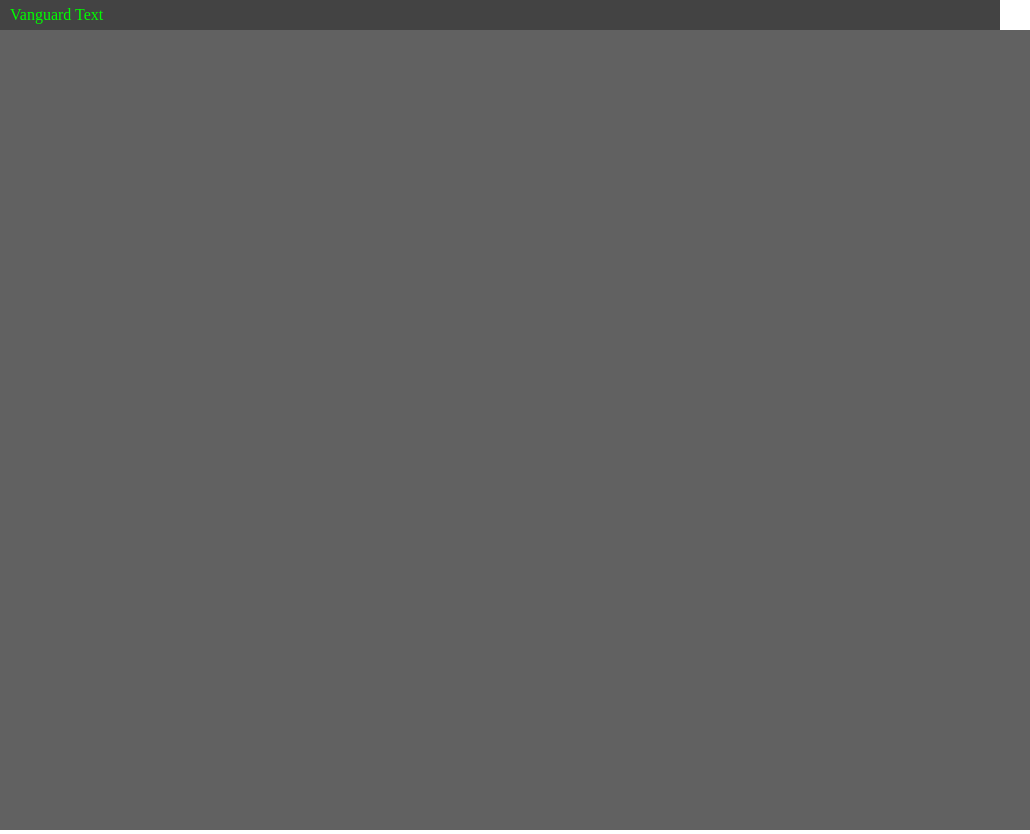
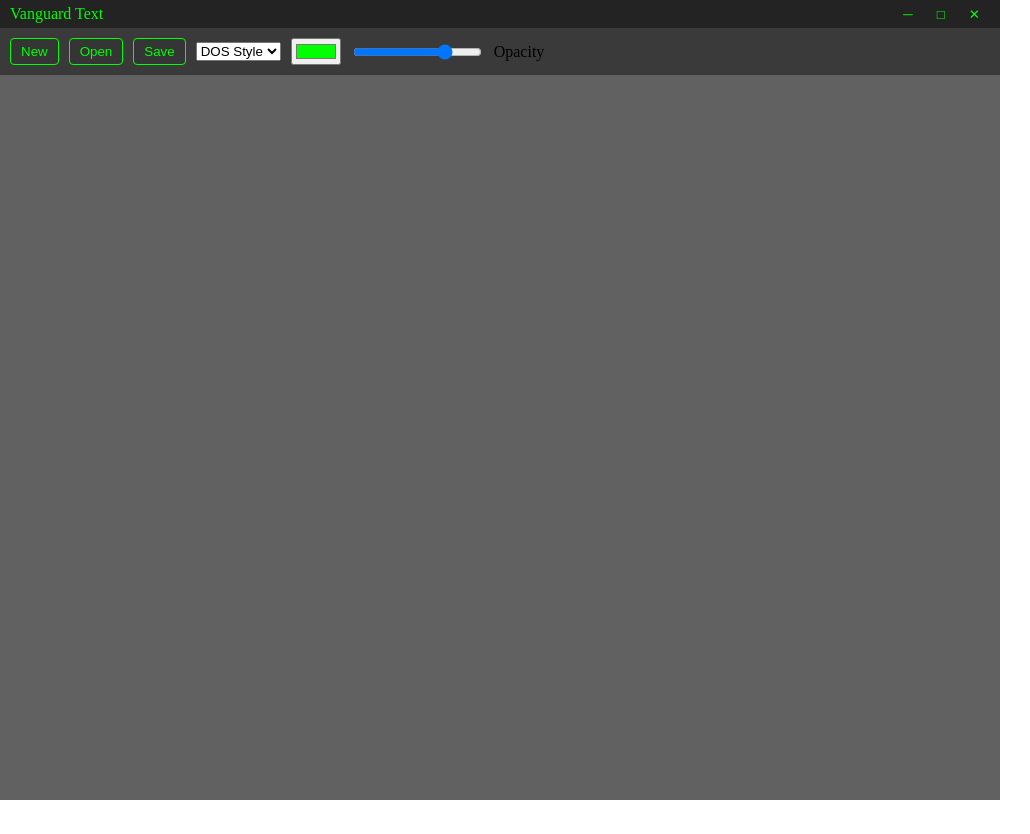
Before and after one commit to JWDoty/Vanguard-Text, an Electron app: page src/index.html in a window 1000 px wide. Shown: the whole page, 1030 px wide, since content can reach past the window. After the commit the page ends 800 px from the top, so only its background shows below. Drawn offline with Linux system fonts and the light colour scheme; no server answers.

Commit message:
Update Vanguard Text v1.0.0 with working installer and final fixes

```diff
--- /dev/null
+++ b/app-update.yml
@@ -0,0 +1,4 @@
+provider: github
+owner: JWDoty
+repo: Vanguard-Text
+updaterCacheDirName: vanguard-text-updater
--- a/src/index.html
+++ b/src/index.html
@@ -1,16 +1,36 @@
 <!DOCTYPE html>
-<html>
+<html lang="en">
 <head>
   <meta charset="UTF-8">
+  <meta name="viewport" content="width=device-width, initial-scale=1.0">
   <title>Vanguard Text</title>
   <link rel="stylesheet" href="style.css">
 </head>
 <body>
-  <div class="title-bar">
-    <span>Vanguard Text</span>
-    <span id="version"></span>
+  <div class="notepad-container">
+    <div class="title-bar">
+      <span>Vanguard Text</span>
+      <span id="version"></span>
+      <div class="window-controls">
+        <button id="minimize-btn">─</button>
+        <button id="maximize-btn">□</button>
+        <button id="close-btn">✕</button>
+      </div>
+    </div>
+    <div class="toolbar">
+      <button id="new-btn">New</button>
+      <button id="open-btn">Open</button>
+      <button id="save-btn">Save</button>
+      <select id="font-select">
+        <option value="'Courier New', monospace">DOS Style</option>
+        <option value="Arial, sans-serif">Arial</option>
+      </select>
+      <input type="color" id="font-color" value="#00ff00">
+      <input type="range" id="opacity-slider" min="10" max="90" value="70">
+      <span>Opacity</span>
+    </div>
+    <textarea id="editor" spellcheck="false"></textarea>
   </div>
-  <textarea id="editor"></textarea>
   <script src="renderer.js"></script>
 </body>
 </html>
--- a/src/preload.js
+++ b/src/preload.js
@@ -1,8 +1,12 @@
 const { contextBridge, ipcRenderer } = require('electron');
 
 contextBridge.exposeInMainWorld('electronAPI', {
+  saveFile: (content) => ipcRenderer.invoke('save-file', content),
+  openFile: () => ipcRenderer.invoke('open-file'),
+  windowControl: (action) => ipcRenderer.invoke('window-control', action),
   onUpdateAvailable: (callback) => ipcRenderer.on('update_available', callback),
   onUpdateDownloaded: (callback) => ipcRenderer.on('update_downloaded', callback),
+  onUpdateError: (callback) => ipcRenderer.on('update_error', callback),
   restartApp: () => ipcRenderer.send('restart_app'),
   getVersion: () => ipcRenderer.invoke('app_version')
 });
--- a/src/renderer.js
+++ b/src/renderer.js
@@ -1,17 +1,71 @@
 document.addEventListener('DOMContentLoaded', () => {
+  const editor = document.getElementById('editor');
+  const fontSelect = document.getElementById('font-select');
+  const fontColor = document.getElementById('font-color');
+  const opacitySlider = document.getElementById('opacity-slider');
+  const newBtn = document.getElementById('new-btn');
+  const openBtn = document.getElementById('open-btn');
+  const saveBtn = document.getElementById('save-btn');
+  const minimizeBtn = document.getElementById('minimize-btn');
+  const maximizeBtn = document.getElementById('maximize-btn');
+  const closeBtn = document.getElementById('close-btn');
+  const versionSpan = document.getElementById('version');
+  const notepadContainer = document.querySelector('.notepad-container');
+
+  // Set defaults
+  editor.style.fontFamily = "'Courier New', monospace";
+  editor.style.color = "#00ff00";
+  notepadContainer.style.backgroundColor = `rgba(30, 30, 30, ${opacitySlider.value / 100})`;
+
   // Version display
   window.electronAPI.getVersion().then((data) => {
-    document.getElementById('version').textContent = `v${data.version}`;
+    versionSpan.textContent = `v${data.version}`;
   });
 
-  // Update handlers
+  // Window controls
+  minimizeBtn.addEventListener('click', () => window.electronAPI.windowControl('minimize'));
+  maximizeBtn.addEventListener('click', () => window.electronAPI.windowControl('maximize'));
+  closeBtn.addEventListener('click', () => window.electronAPI.windowControl('close'));
+
+  // File operations
+  newBtn.addEventListener('click', () => {
+    editor.value = '';
+    editor.focus();
+  });
+  openBtn.addEventListener('click', async () => {
+    const content = await window.electronAPI.openFile();
+    if (content) editor.value = content;
+  });
+  saveBtn.addEventListener('click', async () => {
+    await window.electronAPI.saveFile(editor.value);
+  });
+
+  // Customization
+  fontSelect.addEventListener('change', () => {
+    editor.style.fontFamily = fontSelect.value;
+  });
+  fontColor.addEventListener('input', () => {
+    editor.style.color = fontColor.value;
+  });
+  opacitySlider.addEventListener('input', () => {
+    notepadContainer.style.backgroundColor = `rgba(30, 30, 30, ${opacitySlider.value / 100})`;
+  });
+
+  // Update handlers (commented out since auto-updates are disabled)
+  /*
   window.electronAPI.onUpdateAvailable(() => {
     console.log('Update available - downloading...');
   });
 
   window.electronAPI.onUpdateDownloaded(() => {
-    if(confirm('Update downloaded. Restart now to install?')) {
+    if (confirm('Update downloaded. Restart now to install?')) {
       window.electronAPI.restartApp();
     }
   });
+
+  window.electronAPI.onUpdateError((event, error) => {
+    console.error('Update error:', error);
+    alert(`Update failed: ${error}`);
+  });
+  */
 });
--- a/src/style.css
+++ b/src/style.css
@@ -1,26 +1,65 @@
 body {
   margin: 0;
+  padding: 0;
   background: transparent;
 }
 
+.notepad-container {
+  width: 100%;
+  height: 100vh;
+  background-color: rgba(30, 30, 30, 0.7);
+  backdrop-filter: blur(5px);
+  display: flex;
+  flex-direction: column;
+}
+
 .title-bar {
-  -webkit-app-region: drag;
-  height: 30px;
-  background: rgba(20, 20, 20, 0.8);
+  padding: 5px 10px;
+  background-color: rgba(20, 20, 20, 0.8);
   color: #00ff00;
   display: flex;
   justify-content: space-between;
+  align-items: center;
+  -webkit-app-region: drag;
+}
+
+.window-controls button {
   padding: 0 10px;
+  background: none;
+  border: none;
+  color: #00ff00;
+  cursor: pointer;
+  -webkit-app-region: no-drag;
+}
+
+.toolbar {
+  padding: 10px;
+  background-color: rgba(20, 20, 20, 0.5);
+  display: flex;
+  gap: 10px;
   align-items: center;
 }
 
+.toolbar button {
+  padding: 5px 10px;
+  background-color: rgba(50, 50, 50, 0.7);
+  color: #00ff00;
+  border: 1px solid #00ff00;
+  border-radius: 4px;
+  cursor: pointer;
+}
+
 #editor {
-  width: 100%;
-  height: calc(100vh - 30px);
-  background: rgba(30, 30, 30, 0.7);
+  flex-grow: 1;
+  background: transparent;
   border: none;
+  resize: none;
+  padding: 15px;
   color: #00ff00;
-  padding: 15px;
   font-family: 'Courier New', monospace;
-  resize: none;
+  font-size: 16px;
 }
+
+#editor:focus {
+  outline: none;
+}
```
Also changed, not shown: package.json (+26 -11 lines), src/main.js (+77 -10 lines), build/VanguardText Icon-windows.ico (deleted), build/icon.ico (added), build/icon.png (renamed from build/VanvuardText Icon-maclinux.png), 3 other files.
